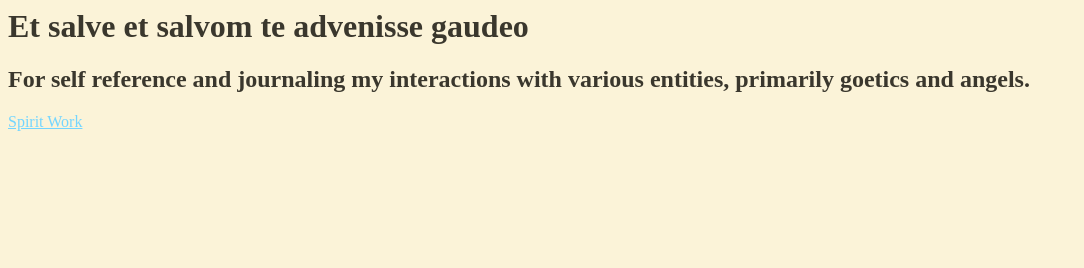
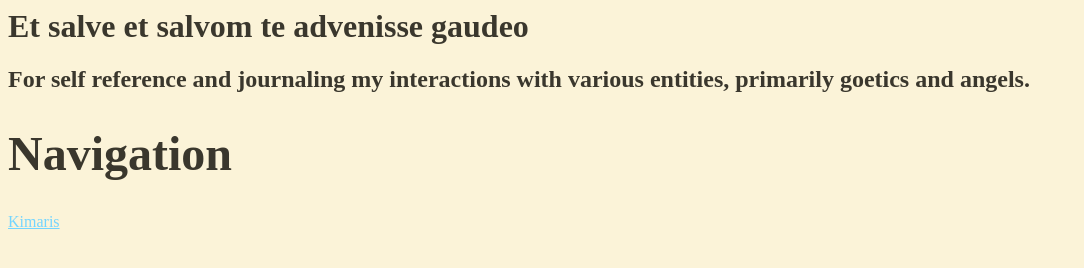
Before and after one commit to 1514826/1514826.github.io, a plain HTML site: page index.html in a window 1280 px wide. Shown: the whole page, without its empty margins (0-1084 px from the left). Drawn offline with Linux system fonts and the light colour scheme.

Commit message:
Update index.html

```diff
--- a/index.html
+++ b/index.html
@@ -21,14 +21,15 @@
   <h2>  For self reference and journaling my interactions with various entities, primarily goetics and angels.  <h2>
     <body>
           <Navigation>
-               <a href="./cimeries-kimaris">
+               <h1> Navigation <h1>
       <a href="./contact.html">
       <a href="./blog.html">
           </nav>
      </header>
      <main>
           <article>
-               Spirit Work
+               Kimaris
+               <a href="./cimeries-kimaris">
           </article>
      </main>
      <footer>
```
